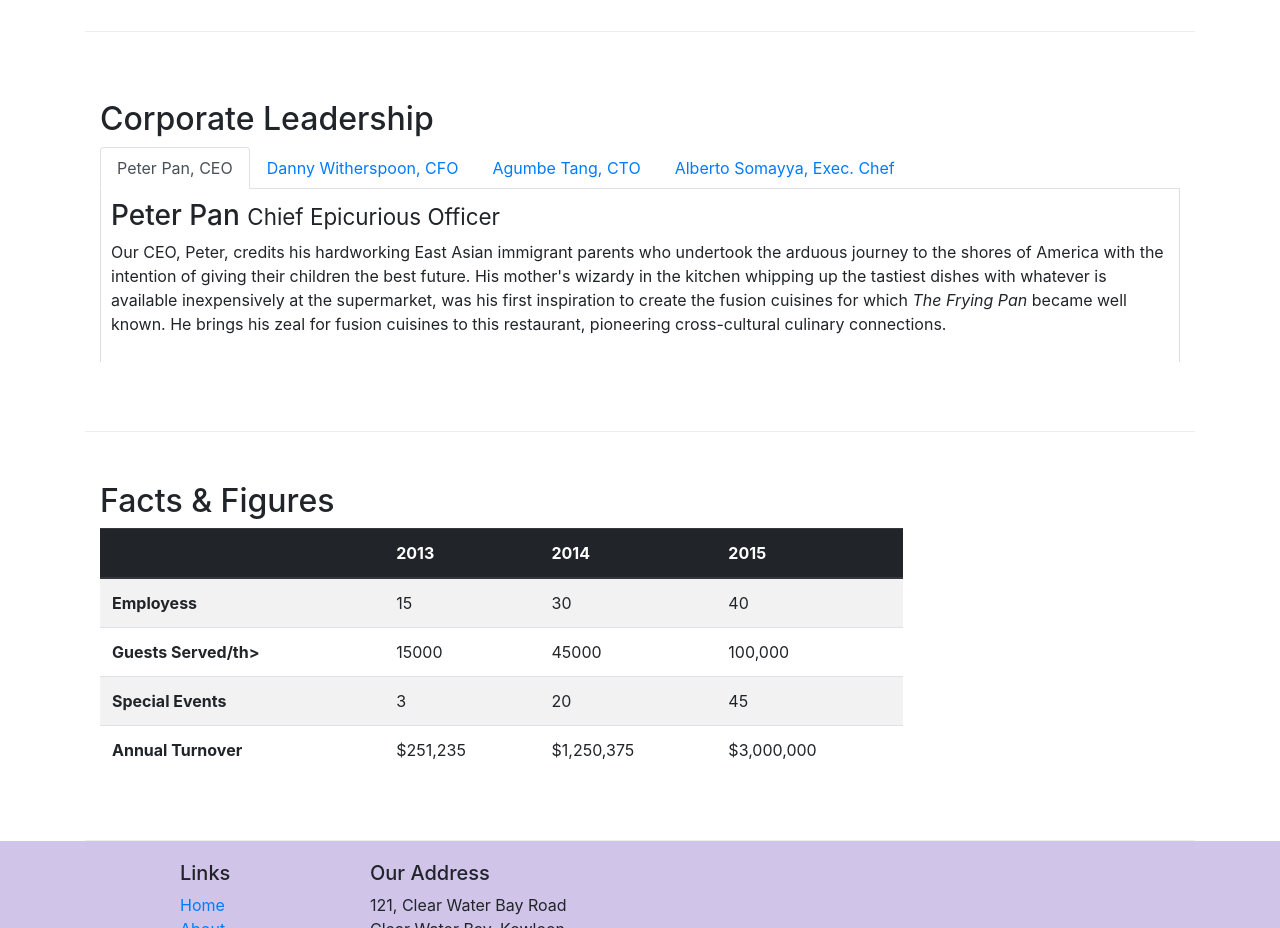
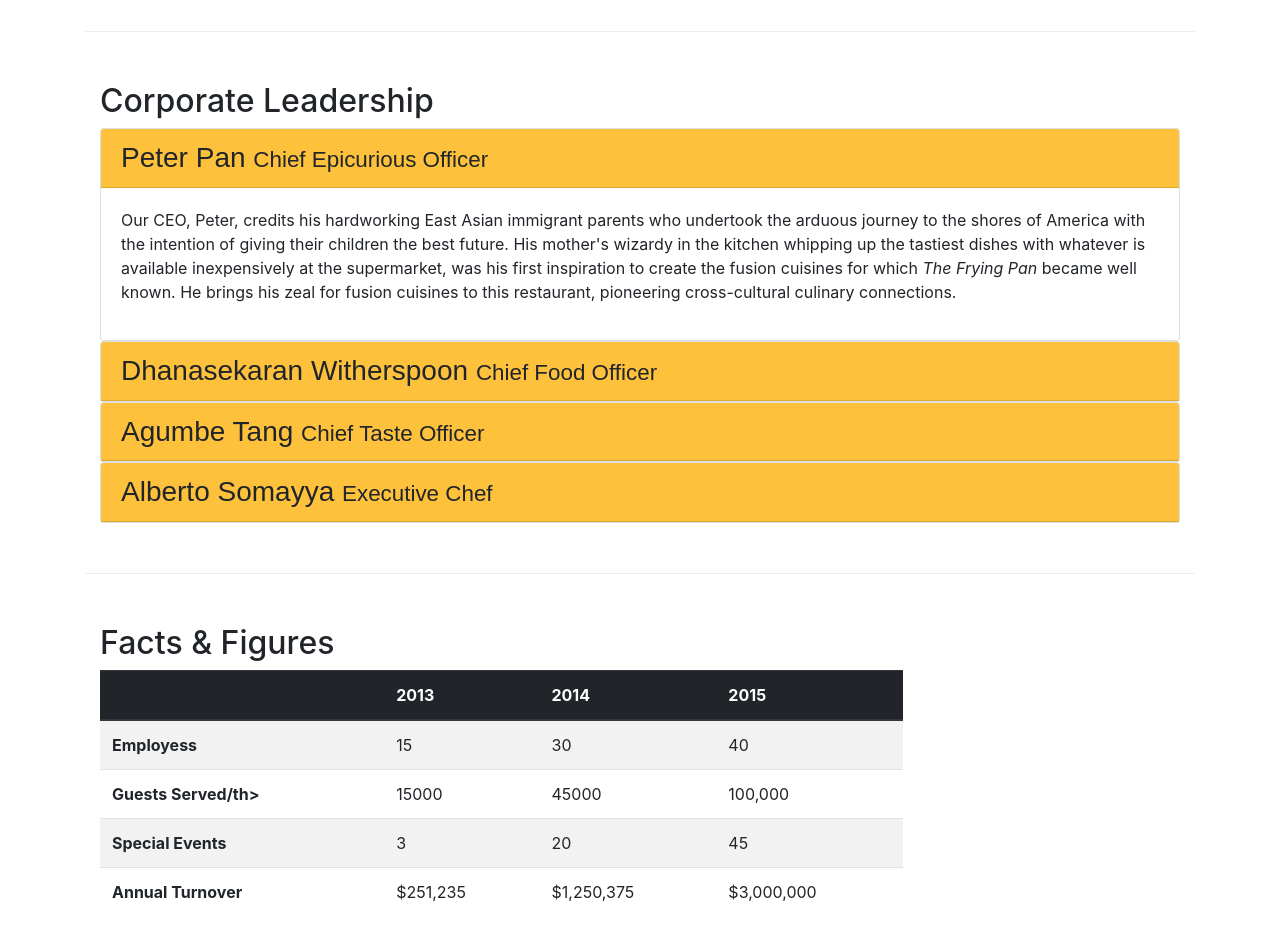
Before and after one commit to kunalshah03/Web_Bootstrap_Project, a website: page aboutus.html in a window 1280 px wide. Shown: the part 940-1868 px from the top of the page. Drawn offline with nearby package versions, Linux system fonts and the light colour scheme.

Commit message:
accordian

```diff
--- a/aboutus.html
+++ b/aboutus.html
@@ -101,36 +101,66 @@
         <div class="row content align-items-center">
             <div class="col-12">
                 <h2>Corporate Leadership</h2>
-                <ul class="nav nav-tabs">
-                    <li class="nav-item">
-                        <a class="nav-link active" href="#peter" role="tab" data-toggle="tab">Peter Pan, CEO</a>
-                    </li>
-                    <li class="nav-item">
-                        <a class="nav-link" href="#danny" role="tab" data-toggle="tab">Danny Witherspoon, CFO</a>
-                    </li>
-                    <li class="nav-item">
-                        <a class="nav-link" href="#agumbe" role="tab" data-toggle="tab">Agumbe Tang, CTO</a>
-                    </li>
-                    <li class="nav-item">
-                        <a class="nav-link" href="#alberto" role="tab" data-toggle="tab">Alberto Somayya, Exec. Chef</a>
-                    </li>
-                </ul>
-                <div class="tab-content">
-                    <div role="tabpanel" class="tab-pane fade show active" id="peter">
-                        <h3>Peter Pan <small>Chief Epicurious Officer</small></h3>
-                        <p class="d-none d-sm-block">Our CEO, Peter, credits his hardworking East Asian immigrant parents who undertook the arduous journey to the shores of America with the intention of giving their children the best future. His mother's wizardy in the kitchen whipping up the tastiest dishes with whatever is available inexpensively at the supermarket, was his first inspiration to create the fusion cuisines for which <em>The Frying Pan</em> became well known. He brings his zeal for fusion cuisines to this restaurant, pioneering cross-cultural culinary connections.</p>
+                <div id="accordian">
+                    <div class="card">
+                        <div class="card-header" role="tab" id="peterhead">
+                            <h3 class="mb-0">
+                                <a data-toggle="collapse" data-target="#peter">
+                                    Peter Pan <small>Chief Epicurious Officer</small>
+                                </a>
+                            </h3>
+                        </div>
+                            <div role="tabpanel" class="collapse fade show " id="peter" data-parent="#accordian">
+                                <div class="card-body">
+                                 <p class="d-none d-sm-block">Our CEO, Peter, credits his hardworking East Asian immigrant parents who undertook the arduous journey to the shores of America with the intention of giving their children the best future. His mother's wizardy in the kitchen whipping up the tastiest dishes with whatever is available inexpensively at the supermarket, was his first inspiration to create the fusion cuisines for which <em>The Frying Pan</em> became well known. He brings his zeal for fusion cuisines to this restaurant, pioneering cross-cultural culinary connections.</p>
+                                </div>
+                             </div>
                     </div>
-                    <div role="tabpanel" class="tab-pane fade show" id="danny">
-                        <h3>Dhanasekaran Witherspoon <small>Chief Food Officer</small></h3>
-                        <p class="d-none d-sm-block">Our CFO, Danny, as he is affectionately referred to by his colleagues, comes from a long established family tradition in farming and produce. His experiences growing up on a farm in the Australian outback gave him great appreciation for varieties of food sources. As he puts it in his own words, <em>Everything that runs, wins, and everything that stays, pays!</em></p>
+
+                    <div class="card">
+                        <div class="card-header" role="tab" id="danyhead">
+                            <h3 class="mb-0">
+                                <a data-toggle="collapse" data-target="#danny">
+                                    Dhanasekaran Witherspoon <small>Chief Food Officer</small>
+                                </a>
+                            </h3>
+                        </div>
+                            <div class="collapse" id="danny" data-parent="#accordian">
+                                <div class="card-body">
+                                    <p class="d-none d-sm-block">Our CFO, Danny, as he is affectionately referred to by his colleagues, comes from a long established family tradition in farming and produce. His experiences growing up on a farm in the Australian outback gave him great appreciation for varieties of food sources. As he puts it in his own words, <em>Everything that runs, wins, and everything that stays, pays!</em></p>
+                                </div>
+                             </div>
                     </div>
-                    <div role="tabpanel" class="tab-pane fade show" id="agumbe">
-                        <h3>Agumbe Tang <small>Chief Taste Officer</small></h3>
-                        <p class="d-none d-sm-block">Blessed with the most discerning gustatory sense, Agumbe, our CTO, personally ensures that every dish that we serve meets his exacting tastes. Our chefs dread the tongue lashing that ensues if their dish does not meet his exacting standards. He lives by his motto, <em>You click only if you survive my lick.</em></p>
+
+                    <div class="card">
+                        <div class="card-header" role="tab" id="agumbehead">
+                            <h3 class="mb-0">
+                                <a data-toggle="collapse" data-target="#agumbe">
+                                    Agumbe Tang <small>Chief Taste Officer</small>
+                                </a>
+                            </h3>
+                        </div>
+                            <div class="collapse" id="agumbe" data-parent="#accordian">
+                                <div class="card-body">
+                                    <p class="d-none d-sm-block">Blessed with the most discerning gustatory sense, Agumbe, our CTO, personally ensures that every dish that we serve meets his exacting tastes. Our chefs dread the tongue lashing that ensues if their dish does not meet his exacting standards. He lives by his motto, <em>You click only if you survive my lick.</em></p>
+                                </div>
+                             </div>
                     </div>
-                    <div role="tabpanel" class="tab-pane fade show" id="alberto">
-                        <h3>Alberto Somayya <small>Executive Chef</small></h3>
-                        <p class="d-none d-sm-block">Award winning three-star Michelin chef with wide International experience having worked closely with whos-who in the culinary world, he specializes in creating mouthwatering Indo-Italian fusion experiences. He says, <em>Put together the cuisines from the two craziest cultures, and you get a winning hit! Amma Mia!</em></p>
+
+                    <div class="card">
+                        <div class="card-header" role="tab" id="albertohead">
+                            <h3 class="mb-0">
+                                <a data-toggle="collapse" data-target="#alberto">
+                                    Alberto Somayya <small>Executive Chef</small>
+                                </a>
+                            </h3>
+                        </div>
+                            <div class="collapse" id="alberto" data-parent="#accordian">
+                                <div class="card-body">
+                                    <p class="d-none d-sm-block">Award winning three-star Michelin chef with wide International experience having worked closely with whos-who in the culinary world, he specializes in creating mouthwatering Indo-Italian fusion experiences. He says, <em>Put together the cuisines from the two craziest cultures, and you get a winning hit! Amma Mia!</em></p>
+                                </div>
+                             </div>
+
                     </div>
                 </div>
                </div>
```
